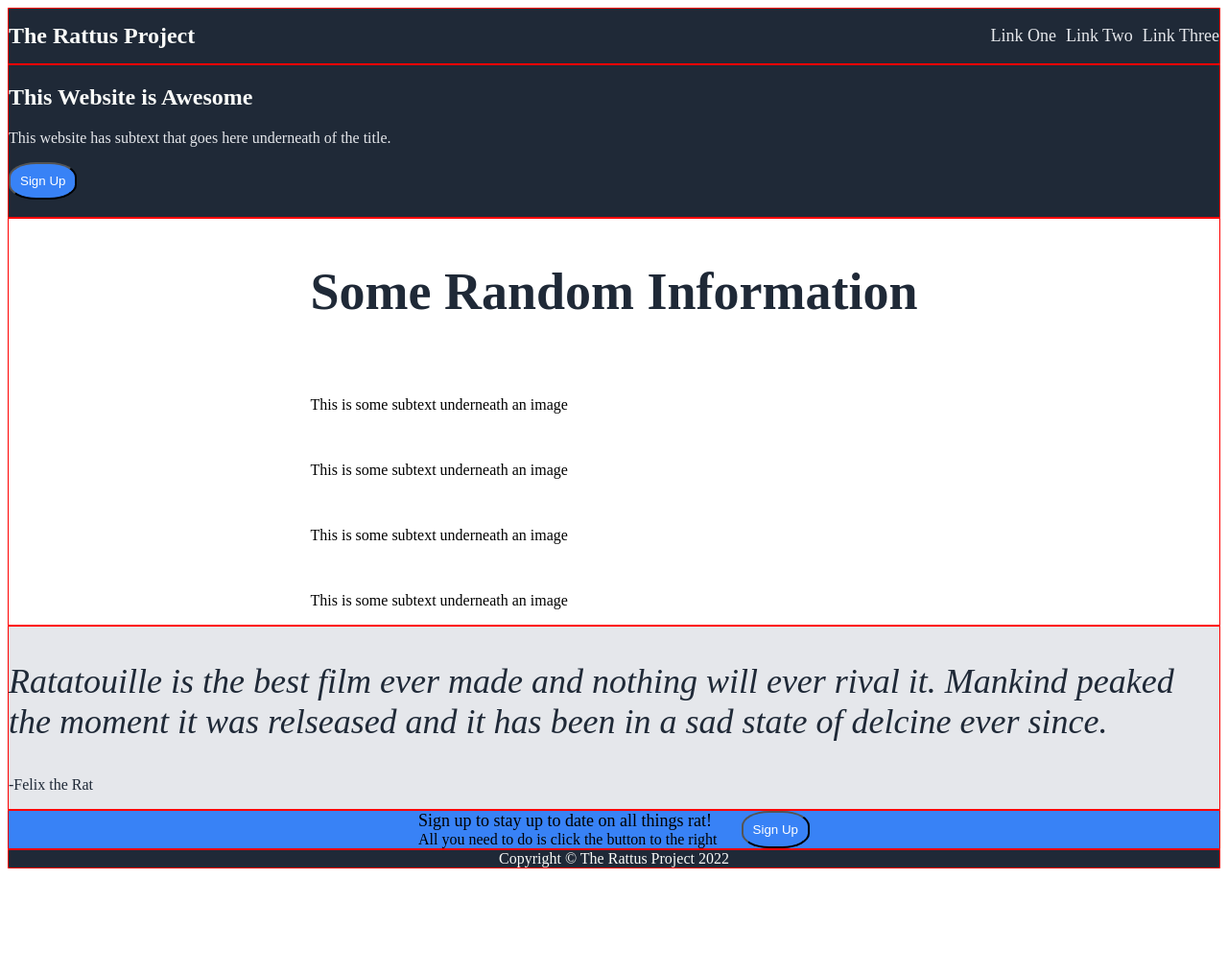
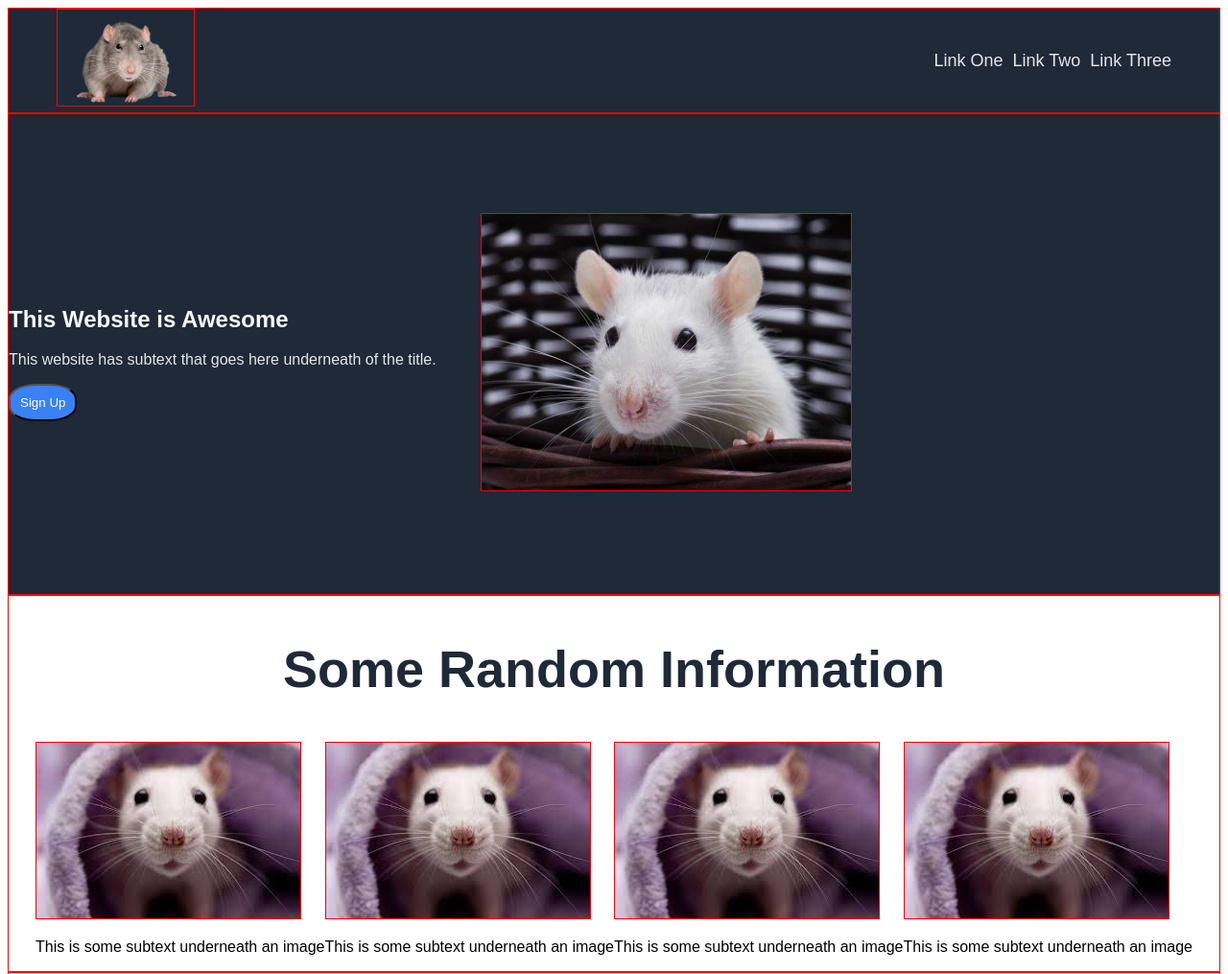
Before and after one commit to Jchristian27/landing-page, a plain HTML site: page index.html in a window 1280 px wide. Shown: the top 1015 px of the page at 96% size. Before the commit the page ends 913 px from the top, so only its background shows below. Drawn offline with Linux system fonts and the light colour scheme.

Commit message:
More changes to the layout. Need to make more atomic commits

```diff
--- a/css/styles.css
+++ b/css/styles.css
@@ -1,3 +1,7 @@
+body {
+  font-family: Arial, "sans-serif";
+}
+
 .header {
   background-color: #1F2937;
   display: flex;
@@ -10,15 +14,21 @@
   font-size: 24px;
   font-weight: 800;
   color: #F9FAF8;
+  margin-left: 50px;
 }
 
 .header-links {
   font-size: 18px;
-
+  margin-right: 50px;
 }
 
 .section-one {
   background-color: #1F2937;
+  height: 500px;
+  width: auto;
+  display: flex;
+  justify-content: space-between;
+  align-items: center;
   border: 1px solid red;
 }
 
@@ -37,9 +47,15 @@
 }
 
 .cards-intro-title {
+  display: flex;
+  justify-content: center;
   font-size: 36px;
   font-weight: 800;
   color: #1F2937
+}
+
+.info-cards {
+  display: flex;
 }
 
 .section-three {
@@ -101,3 +117,7 @@ a {
   text-decoration: none;
   color: #E5E7EB;
 }
+
+img {
+  border: 1px solid red;
+}
--- a/index.html
+++ b/index.html
@@ -10,7 +10,7 @@
 <body>
   <div class="header">
     <div class="logo">
-      The Rattus Project
+      <img src="images/rat-logo.png" alt="rat logo" height="100px" width="auto">
     </div>
     <div class="header-links">
       <ul>
@@ -28,7 +28,7 @@
       <button>Sign Up</button>
     </div>
     <div class="intro-image">
-      <img>
+      <img src="images/rat-section-one.jpeg" alt="a fancy rat" width="50%" height="auto">
     </div>
   </div>
 
@@ -39,19 +39,19 @@
       </div>
       <div class="info-cards">
         <div class="card">
-          <img>
+          <img src="images/card-placeholder.jpeg" src="another fancy rat">
           <p>This is some subtext underneath an image</p>
         </div>
         <div class="card">
-          <img>
+          <img src="images/card-placeholder.jpeg" src="another fancy rat">
           <p>This is some subtext underneath an image</p>
         </div>
         <div class="card">
-          <img>
+          <img src="images/card-placeholder.jpeg" src="another fancy rat">
           <p>This is some subtext underneath an image</p>
         </div>
         <div class="card">
-          <img>
+          <img src="images/card-placeholder.jpeg" src="another fancy rat">
           <p>This is some subtext underneath an image</p>
         </div>
       </div>
```
